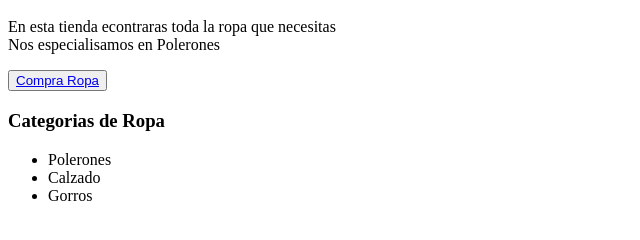
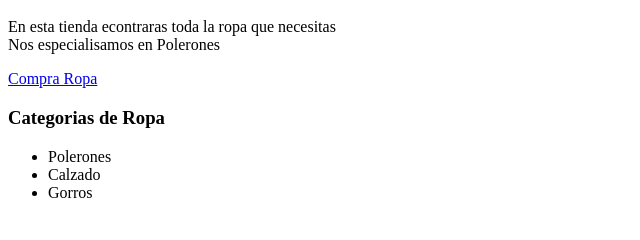
Before and after one commit to LucasA75/CursoFrontEnd-Aiep, a plain HTML site: page Actividad2.1/index.html in a window 1280 px wide. Shown: the part 366-606 px from the top of the page, without its empty margins (0-640 px from the left). Drawn offline with Linux system fonts and the light colour scheme.

Commit message:
Ajustes Tienda Ropa

```diff
--- a/Actividad2.1/index.html
+++ b/Actividad2.1/index.html
@@ -16,10 +16,8 @@
         <p>En esta tienda econtraras toda la ropa que necesitas<br/>
         Nos especialisamos en Polerones
         </p>
+        <a href="https://www.paris.cl/">Compra Ropa</a>
     </main>
-    <section>
-        <button><a href="https://www.paris.cl/">Compra Ropa</a></button>
-    </section>
     <nav>
         <h3>Categorias de Ropa</h3>
         <ul>
```
